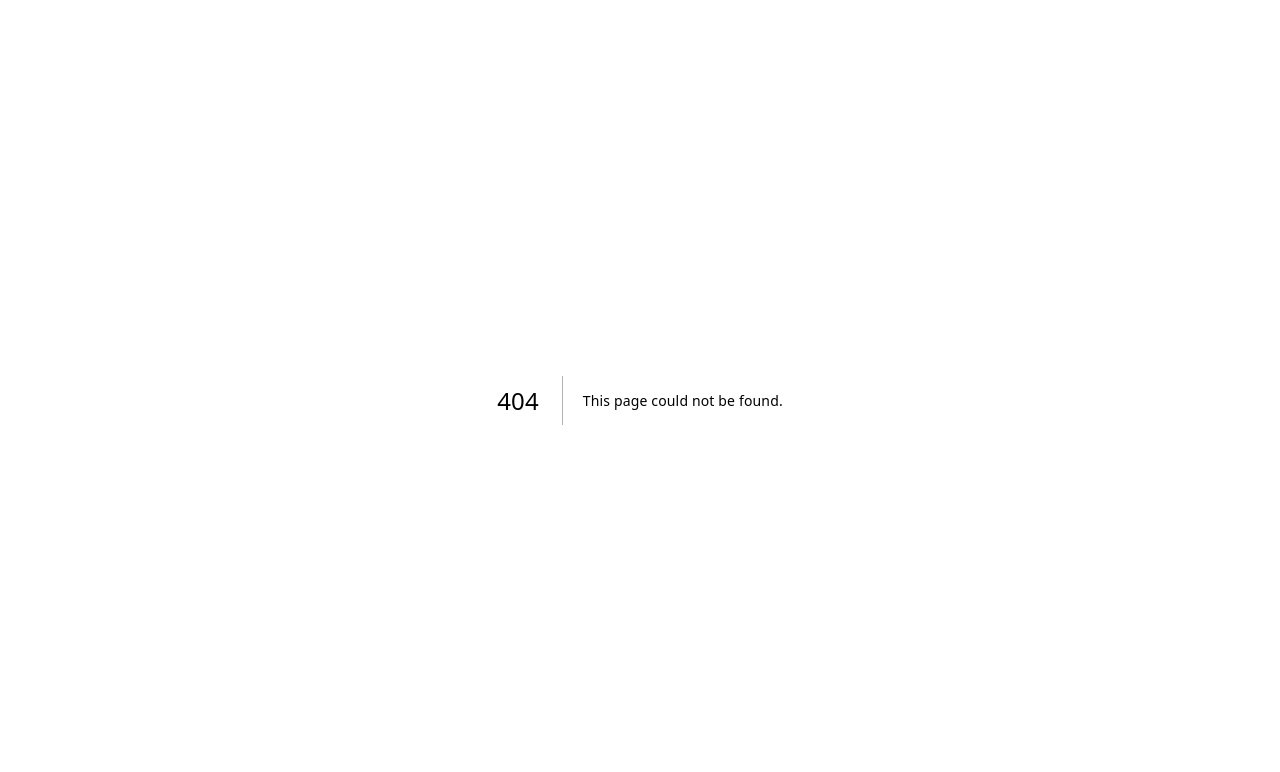
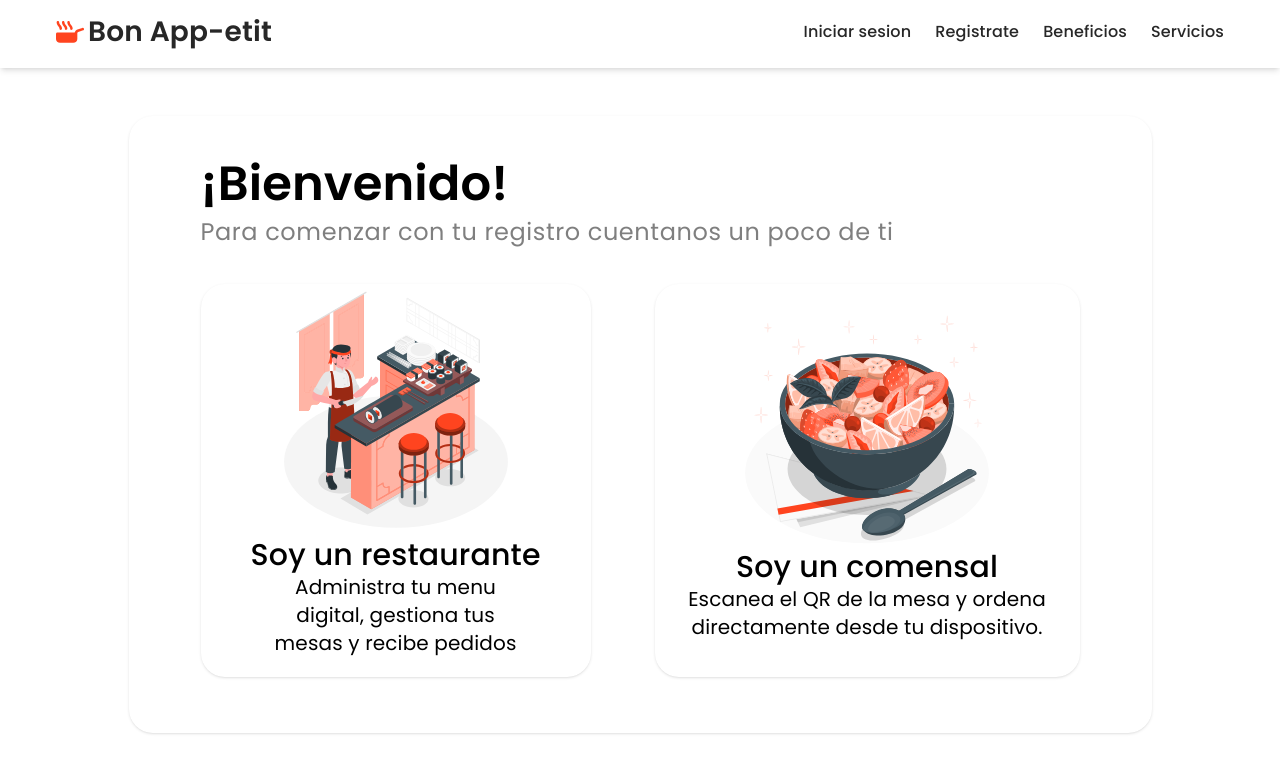
Before and after one commit to BonApp-etit/front, a Next.js app: page /userType in a window 1280 px wide. Before the commit this address had no page. Shown: the top 772 px of the page. Built offline with nearby package versions, Linux system fonts and the light colour scheme.

Commit message:
Creation of user Type card and implementaion on the index userType. userType done

```diff
--- /dev/null
+++ b/src/components/userType/UserTypeCard.jsx
@@ -0,0 +1,7 @@
+export default function UserTypeCard({ children }) {
+  return (
+    <section className="w-full rounded-3xl px-3 pb-[25px] pt-[40px] shadow md:px-16 md:pb-8 lg:px-[72px] lg:pb-14 lg:pt-11">
+      {children}
+    </section>
+  );
+}
--- /dev/null
+++ b/src/pages/userType/index.jsx
@@ -0,0 +1,28 @@
+import NavBar from "@/components/NavBar/NavBar";
+import MainLayout from "@/components/common_components/MainLayout";
+import UserTypeCard from "@/components/userType/UserTypeCard";
+import ButtonUserTypeCard from "@/components/userType/ButtonUserTypeCard";
+export default function UserType() {
+  return (
+    <main>
+      <NavBar></NavBar>
+      <MainLayout>
+        <div className="lg:mx-auto lg:mt-8 lg:w-[1023px]">
+          <UserTypeCard>
+            <h1 className="font-poppins text-[28px] font-semibold text-black md:text-4xl lg:text-5xl">
+              ¡Bienvenido!
+            </h1>
+            <p className="font-poppins text-sm font-normal leading-snug tracking-wide text-black/50 md:text-lg lg:mt-2 lg:text-2xl">
+              Para comenzar con tu registro cuentanos un poco de ti
+            </p>
+
+            <section className="mt-9 flex gap-2 md:gap-16">
+              <ButtonUserTypeCard userType="restaurant" />
+              <ButtonUserTypeCard userType="comensal" />
+            </section>
+          </UserTypeCard>
+        </div>
+      </MainLayout>
+    </main>
+  );
+}
```
